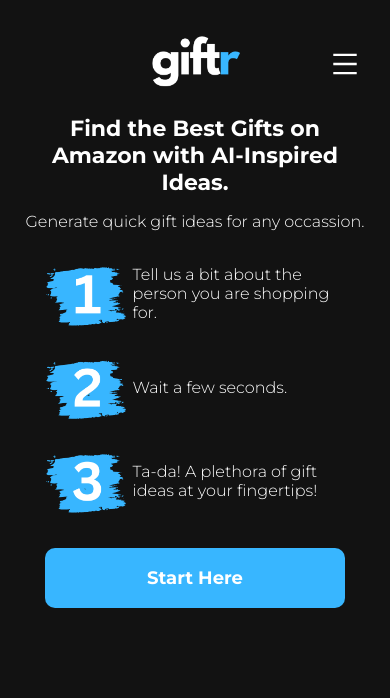
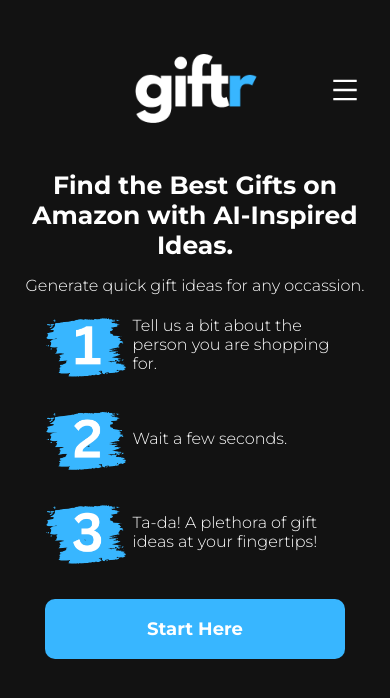
Before and after one commit to Teddypg28/giftr-frontend, a React (Create React App) app: page / in a window 390 px wide. Shown: the top 698 px of the page. Built offline with nearby package versions, Linux system fonts and the light colour scheme.

Commit message:
changes to responsive design queries

```diff
--- a/src/components/Survey.js
+++ b/src/components/Survey.js
@@ -186,7 +186,7 @@ function Survey() {
       !surveyComplete ?
 
         <div className={laptopSize ? 'surveyContainerMobile' : 'surveyContainer'}>
-             <h1 style={{color: error ? '#38B6FF' : '#373737', fontSize: mobileSize ? '30px' : '35px'}} className={error ? 'questionError' : 'question'}>{!error ? questions[currentQuestion]: error}</h1>
+             <h1 style={{color: error ? '#38B6FF' : '#373737', fontSize: mobileSize ? '25px' : '35px'}} className={error ? 'questionError' : 'question'}>{!error ? questions[currentQuestion]: error}</h1>
              <div className='questionContainer'>
                 {questionOptions[currentQuestion]}
              </div>
--- a/src/components/Welcome.js
+++ b/src/components/Welcome.js
@@ -11,9 +11,9 @@ import { useMediaQuery } from 'react-responsive';
 
 function Welcome({setStartSurvey}) {
 
-    const mobileSize = useMediaQuery({query: '(max-width: 500px'})
-    const tabletSize = useMediaQuery({query: '(min-width: 550px)'})
-    const laptopSize = useMediaQuery({query: '(min-width: 931px)'})
+    const mobileSize = useMediaQuery({query: '(max-width: 530px'})
+    const tabletSize = useMediaQuery({query: '(max-width: 899px)'})
+    const laptopSize = useMediaQuery({query: '(min-width: 900px)'})
     const monitorSize = useMediaQuery({query: '(min-width: 1500px)'})
 
     const [aboutModalVisible, setAboutModalVisible] = useState(false)
@@ -42,8 +42,8 @@ function Welcome({setStartSurvey}) {
     Modal.setAppElement('#root')
 
     return (
-        <div style={{overflow: tabletSize ? 'hidden' : 'scroll' }} className='mainWelcomeContainer'>
-             {(mobileSize || tabletSize) && !laptopSize ? <AiOutlineMenu onClick={showMenu} size={30} color='white' className='menuIcon' style={{top: tabletSize ? '75px' : mobileSize ? '49px' : null}}/>
+        <div style={{overflow: (monitorSize || laptopSize) ? 'hidden' : 'scroll' }} className='mainWelcomeContainer'>
+             {tabletSize ? <AiOutlineMenu onClick={showMenu} size={30} color='white' className='menuIcon' style={{top: tabletSize ? '75px' : mobileSize ? '49px' : null}}/>
                     :
                     <div className={monitorSize ? 'headerLinksContainerMonitor' : 'headerLinksContainerTablet'}>
                         <p className='headerLink' onClick={handleAboutUsClick}>About Us</p>
@@ -88,22 +88,22 @@ function Welcome({setStartSurvey}) {
                 <div style={{display: 'flex', justifyContent: 'center'}}>
                     <img className='logo' alt='gift logo' src={require('../images/giftr-logo.png')} style={{height: (monitorSize || laptopSize || tabletSize) ? '200px' : '145px', width: (monitorSize || laptopSize || tabletSize) ? '200px' : '145px'}} />
                 </div>
-                    <h2 className={monitorSize ? 'headingMonitor' : (tabletSize || laptopSize) ? 'headingComputer' : 'headingMobile'} style={{width: tabletSize &&  !laptopSize && '600px'}}>Find the Best Gifts on Amazon with AI-Inspired Ideas.</h2>
-                    <h3 className={(laptopSize || monitorSize) ? 'welcomeSubheadingMonitor' : tabletSize? 'welcomeSubheadingTablet' : 'welcomeSubheadingMobile'}>Generate quick gift ideas for any occassion.</h3>
+                    <h2 className={monitorSize ? 'headingMonitor' : mobileSize ? 'headingMobile' : 'headingComputer'} style={{width: tabletSize && !mobileSize && '650px'}}>Find the Best Gifts on Amazon with AI-Inspired Ideas.</h2>
+                    <h3 className={(laptopSize || monitorSize) ? 'welcomeSubheadingMonitor' : tabletSize ? 'welcomeSubheadingTablet' : 'welcomeSubheadingMobile'}>Generate quick gift ideas for any occassion.</h3>
                     <div className={monitorSize ? 'stepsContainerMonitor' : 'stepsContainerTablet'}>
                             <div className={monitorSize ? 'stepContainerMonitor' : 'stepContainerTablet'}>
-                                <img className={monitorSize ? 'stepsMonitor' : laptopSize ? 'stepsComputer' : tabletSize ? 'stepsTablet' : 'stepsMobile'} alt='step 1' src={require('../images/step1.png')} />
+                                <img className={monitorSize ? 'stepsMonitor' : laptopSize ? 'stepsComputer' : mobileSize ? 'stepsMobile' : 'stepsTablet'} alt='step 1' src={require('../images/step1.png')} />
                                 <h1 className={monitorSize ? 'stepText' : 'stepTextTablet'}>Tell us a bit about the person you are shopping for.</h1>
                             </div>
                             <div className={monitorSize ? 'stepContainerMonitor' : 'stepContainerTablet'}>
-                                <img className={monitorSize ? 'stepsMonitor' : laptopSize ? 'stepsComputer' : tabletSize ? 'stepsTablet' : 'stepsMobile'} alt='step 1' src={require('../images/step2.png')} />
+                                <img className={monitorSize ? 'stepsMonitor' : laptopSize ? 'stepsComputer' : mobileSize ? 'stepsMobile' : 'stepsTablet'} alt='step 1' src={require('../images/step2.png')} />
                                 <h1 className={monitorSize ? 'stepText' : 'stepTextTablet'}>Wait a few seconds.</h1>
                             </div>
                             <div className={monitorSize ? 'stepContainerMonitor' : 'stepContainerTablet'}>
-                                <img className={monitorSize ? 'stepsMonitor' : laptopSize ? 'stepsComputer' : tabletSize ? 'stepsTablet' : 'stepsMobile'} alt='step 1' src={require('../images/step3.png')} />
+                                <img className={monitorSize ? 'stepsMonitor' : laptopSize ? 'stepsComputer' : mobileSize ? 'stepsMobile' : 'stepsTablet'} alt='step 1' src={require('../images/step3.png')} />
                                 <h1 className={monitorSize ? 'stepText' : 'stepTextTablet'}>Ta-da! A plethora of gift ideas at your fingertips!</h1>
                             </div>
-                            <div onClick={() => setStartSurvey(true)} className='button' style={{height: (monitorSize || laptopSize || tabletSize) ? '70px' : '60px', width: (monitorSize || laptopSize || tabletSize) ? '370px' : '300px'}}>
+                            <div onClick={() => setStartSurvey(true)} className='button' style={{height: mobileSize ? '60px' : '70px', width: mobileSize ? '300px' : '370px'}}>
                                     <h1>Start Here</h1>
                             </div>
                     </div>
--- a/src/css/Welcome.css
+++ b/src/css/Welcome.css
@@ -69,11 +69,11 @@
 .headingMobile {
     font-family: Montserrat;
     text-align: center;
+    width: 340px;
     color: white;
-    font-size: 22px;
+    font-size: 25px;
     margin: auto;
     margin-top: -20px;
-    width: 320px
 }
 
 .headerLinksContainerMonitor {
```
